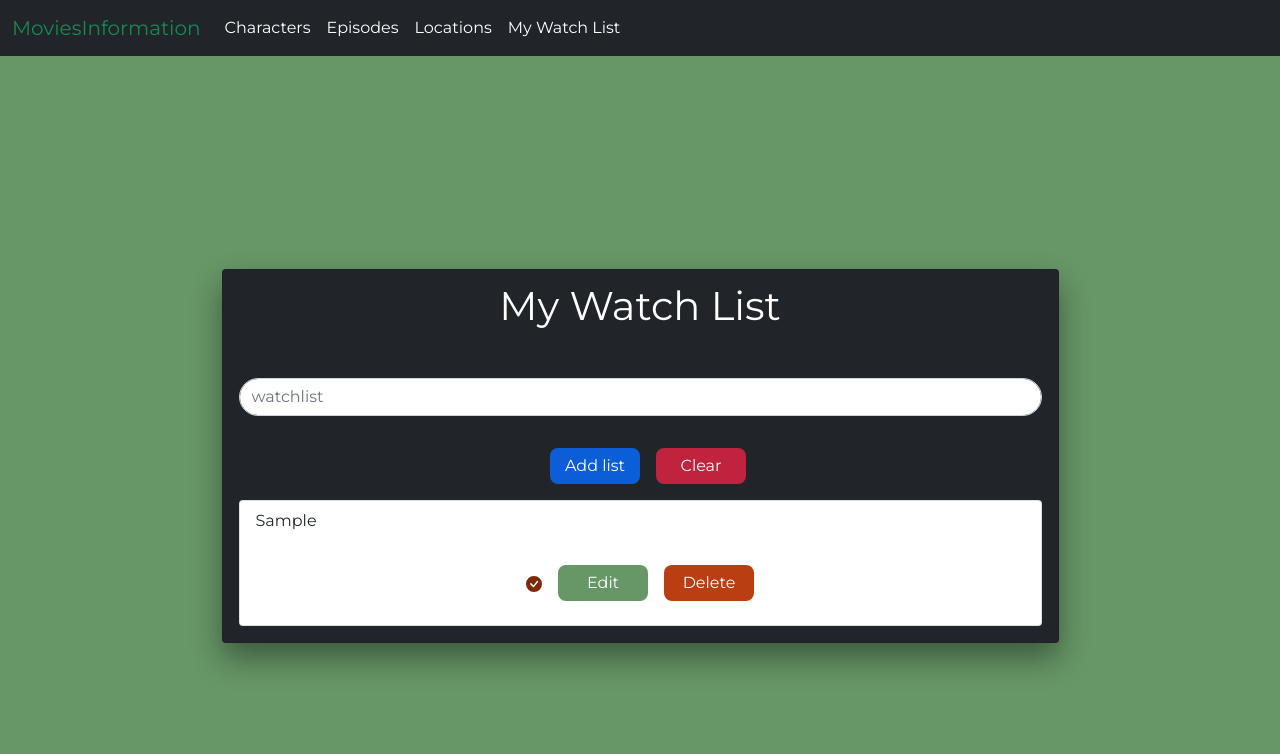
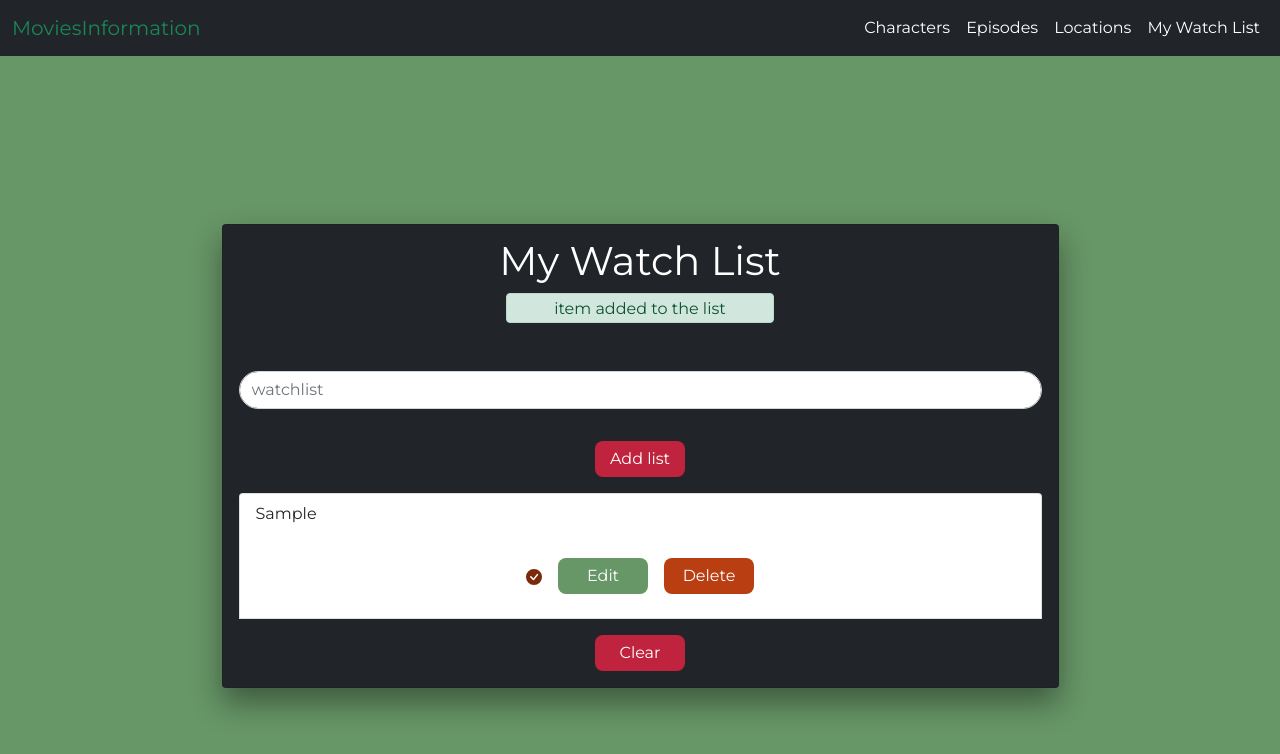
Before and after one commit to jydetone1/Watch-list-api, a React (Create React App) app: page /watchlist in a window 1280 px wide. Both pictures are taken after typing "Sample" into the empty fields and a click on the button "Add list". Shown: the top 754 px of the page. Built offline with nearby package versions, Linux system fonts and the light colour scheme.

Commit message:
alert functionality added

```diff
--- a/src/components/Search.js
+++ b/src/components/Search.js
@@ -1,9 +1,9 @@
 import React from 'react';
 import './Search.scss';
 
-export const Search = ({ setFilter }) => {
+export const Search = ({ setSearch }) => {
   const handleInput = (e) => {
-    setFilter(e.target.value);
+    setSearch(e.target.value);
   };
 
   return (
--- a/src/components/characters/Characters.js
+++ b/src/components/characters/Characters.js
@@ -7,7 +7,7 @@ import { Button } from 'react-bootstrap';
 const Characters = () => {
   const [characters, setCharacters] = useState([]);
   const [info, setInfo] = useState([]);
-  const [filter, setFilter] = useState('');
+  const [search, setSearch] = useState('');
 
   const history = useHistory();
   const initialUrl = 'https://rickandmortyapi.com/api/character';
@@ -29,22 +29,22 @@ const Characters = () => {
 
   useEffect(() => {
     movieCharacters(initialUrl);
-  }, [filter]);
+  }, [search]);
 
   return (
     <div>
       <div className='container my-5'>
-        <Search filter={filter} setFilter={setFilter} />
+        <Search setSearch={setSearch} />
         <div className='row'>
           {characters
             .filter((value) => {
-              if (filter === '') {
+              if (search === '') {
                 return value;
               } else if (
-                value.name.toLowerCase().includes(filter.toLowerCase()) ||
-                value.species.toLowerCase().includes(filter.toLowerCase()) ||
-                value.status.toLowerCase().includes(filter.toLowerCase()) ||
-                value.gender.toLowerCase().includes(filter.toLowerCase())
+                value.name.toLowerCase().includes(search.toLowerCase()) ||
+                value.species.toLowerCase().includes(search.toLowerCase()) ||
+                value.status.toLowerCase().includes(search.toLowerCase()) ||
+                value.gender.toLowerCase().includes(search.toLowerCase())
               ) {
                 return value;
               }
--- a/src/components/episodes/Episodes.js
+++ b/src/components/episodes/Episodes.js
@@ -5,7 +5,7 @@ import { Search } from '../Search';
 function Episodes() {
   const [episode, setEpisodes] = useState([]);
   const [info, setInfo] = useState([]);
-  const [filter, setFilter] = useState('');
+  const [search, setSearch] = useState('');
 
   const initialUrl = 'https://rickandmortyapi.com/api/episode';
 
@@ -26,12 +26,12 @@ function Episodes() {
 
   useEffect(() => {
     episodeList(initialUrl);
-  }, [filter]);
+  }, [search]);
 
   return (
     <div>
       <div className='my-5'>
-        <Search filter={filter} setFilter={setFilter} />
+        <Search setSearch={setSearch} />
         <div className='table-responsive'>
           <table className='table table-striped caption-top'>
             <caption className='text-center mt-2'>List of episodes</caption>
@@ -46,11 +46,11 @@ function Episodes() {
             <tbody>
               {episode
                 .filter((value) => {
-                  if (filter === '') {
+                  if (Search === '') {
                     return value;
                   } else if (
-                    value.name.toLowerCase().includes(filter.toLowerCase()) ||
-                    value.episode.toLowerCase().includes(filter.toLowerCase())
+                    value.name.toLowerCase().includes(search.toLowerCase()) ||
+                    value.episode.toLowerCase().includes(search.toLowerCase())
                   ) {
                     return value;
                   }
--- a/src/components/navigation/Header.js
+++ b/src/components/navigation/Header.js
@@ -23,7 +23,7 @@ const Header = () => {
               <span className='navbar-toggler-icon'></span>
             </button>
             <div className='collapse navbar-collapse' id='navbarNav'>
-              <ul className='navbar-nav'>
+              <ul className='navbar-nav ms-auto'>
                 <li className='nav-item'>
                   <Link to='/' className='nav-link'>
                     Characters
--- a/src/components/navigation/Header.scss
+++ b/src/components/navigation/Header.scss
@@ -2,4 +2,7 @@ header {
   .navbar-nav > li .nav-link {
     color: #ffffff !important;
   }
+  .nav-item .nav-link:hover {
+    color: rgb(56, 129, 56) !important;
+  }
 }
--- /dev/null
+++ b/src/components/watchlist/Alert.js
@@ -0,0 +1,21 @@
+import React, { useEffect, useContext } from 'react';
+import { WatchListContext } from '../../contexts/WatchListContext';
+
+const Alert = () => {
+  const { showAlert, alert, watchlists } = useContext(WatchListContext);
+  useEffect(() => {
+    const timeout = setTimeout(() => {
+      showAlert();
+    }, 3000);
+    return () => clearTimeout(timeout);
+  }, [watchlists]);
+  return (
+    <p
+      className={`alert alert-${alert.type} text-center d-block m-auto col-md-4`}
+    >
+      {alert.message}
+    </p>
+  );
+};
+
+export default Alert;
--- a/src/components/watchlist/Watch.js
+++ b/src/components/watchlist/Watch.js
@@ -20,14 +20,14 @@ const Watch = ({ watch }) => {
         <button
           onClick={() => findWatchList(watch.id)}
           type='submit'
-          className='btn btn-primary edit__btn m-3'
+          className='btn edit__btn m-3'
         >
           Edit
         </button>
         <button
           onClick={() => removeWatchList(watch.id)}
           type='submit'
-          className='btn btn-secondary delete__btn'
+          className='btn delete__btn'
         >
           Delete
         </button>
--- a/src/components/watchlist/Watch.scss
+++ b/src/components/watchlist/Watch.scss
@@ -13,6 +13,7 @@
   }
   .add__btn {
     background-color: rgb(192, 35, 61);
+    color: #ffffff;
     border-radius: 0.5rem;
     outline-color: none !important;
     box-shadow: none !important;
@@ -20,11 +21,12 @@
     width: 90px;
     &:hover {
       background-color: rgb(143, 29, 48);
+      color: #ffffff;
     }
   }
-
   .clear__btn {
     background-color: rgb(192, 35, 61);
+    color: #ffffff;
     border-radius: 0.5rem;
     outline-color: none !important;
     box-shadow: none !important;
@@ -32,10 +34,12 @@
     width: 90px;
     &:hover {
       background-color: rgb(143, 29, 48);
+      color: #ffffff;
     }
   }
   .edit__btn {
     background-color: rgb(103, 150, 103);
+    color: #ffffff;
     border-radius: 0.5rem;
     outline-color: none !important;
     box-shadow: none !important;
@@ -43,10 +47,12 @@
     width: 90px;
     &:hover {
       background-color: rgb(56, 129, 56);
+      color: #ffffff;
     }
   }
   .delete__btn {
     background-color: rgb(185, 62, 18);
+    color: #ffffff;
     border-radius: 0.5rem;
     outline-color: none !important;
     box-shadow: none !important;
@@ -54,6 +60,7 @@
     width: 90px;
     &:hover {
       background-color: rgb(124, 41, 10);
+      color: #ffffff;
     }
   }
   .icon__box {
@@ -64,4 +71,10 @@
     text-decoration: line-through;
     color: rgb(56, 129, 56);
   }
+  .alert {
+    margin-bottom: 1px;
+    height: 30px;
+    line-height: 30px;
+    padding: 0px 15px;
+  }
 }
--- a/src/components/watchlist/WatchForm.js
+++ b/src/components/watchlist/WatchForm.js
@@ -1,26 +1,24 @@
 import React, { useState, useContext, useEffect } from 'react';
 import { WatchListContext } from '../../contexts/WatchListContext';
 import WatchList from './WatchList';
+import Alert from './Alert';
 import './Watch.scss';
 
 const WatchForm = () => {
-  const { addWatchList, clearWatchList, editWatchList, editItem } =
+  const { addWatchList, editWatchList, showAlert, alert, editItem } =
     useContext(WatchListContext);
   const [title, setTitle] = useState('');
-  const [error, setError] = useState(null);
 
   const handleSubmit = (e) => {
     e.preventDefault();
-    if (title.length < 5) {
-      setError('Write watch list and at least 5 words is required!');
-      return false;
+    if (!title) {
+      showAlert(true, 'danger', 'please enter a value');
     } else if (!editItem) {
       addWatchList(title);
       setTitle('');
     } else {
       editWatchList(title, editItem.id, editItem.completed);
     }
-    setError(null);
   };
 
   const handleChange = (e) => {
@@ -45,6 +43,7 @@ const WatchForm = () => {
                 My Watch List
               </h6>
               <form onSubmit={handleSubmit}>
+                {alert.show && <Alert />}
                 <div className='mt-5'>
                   <input
                     type='text'
@@ -53,22 +52,10 @@ const WatchForm = () => {
                     value={title}
                     onChange={handleChange}
                   />
-                  {error && (
-                    <small className='form-text text-danger'>{error}</small>
-                  )}
                 </div>
                 <div className='mt-3 d-flex justify-content-center align-items-center'>
-                  <button
-                    type='submit'
-                    className='btn btn-primary add__btn m-3'
-                  >
+                  <button type='submit' className='btn add__btn m-3'>
                     {editItem ? 'Edit list' : 'Add list'}
-                  </button>
-                  <button
-                    onClick={clearWatchList}
-                    className='btn btn-secondary clear__btn'
-                  >
-                    Clear
                   </button>
                 </div>
               </form>
--- a/src/components/watchlist/WatchList.js
+++ b/src/components/watchlist/WatchList.js
@@ -3,7 +3,7 @@ import { WatchListContext } from '../../contexts/WatchListContext';
 import Watch from './Watch';
 
 const WatchList = () => {
-  const { watchlists } = useContext(WatchListContext);
+  const { watchlists, clearWatchList } = useContext(WatchListContext);
   return (
     <div>
       {watchlists.length ? (
@@ -11,6 +11,12 @@ const WatchList = () => {
           {watchlists.map((watch) => {
             return <Watch watch={watch} key={watch.id} />;
           })}
+          <button
+            onClick={clearWatchList}
+            className='btn clear__btn  mt-3 d-blocl m-auto'
+          >
+            Clear
+          </button>
         </ul>
       ) : (
         <span className='text-white d-flex justify-content-center'>
--- a/src/contexts/WatchListContext.js
+++ b/src/contexts/WatchListContext.js
@@ -8,20 +8,24 @@ const WatchListContextProvider = ({ children }) => {
 
   const [watchlists, setWatchLists] = useState(initialState);
   const [editItem, setEditItem] = useState(null);
+  const [alert, setAlert] = useState({ show: false, type: '', message: '' });
 
   useEffect(() => {
     localStorage.setItem('watchLists', JSON.stringify(watchlists));
   }, [watchlists]);
 
   const addWatchList = (title) => {
+    showAlert(true, 'success', 'item added to the list');
     setWatchLists([...watchlists, { title, id: uuidv4(), completed: false }]);
   };
 
   const removeWatchList = (id) => {
+    showAlert(true, 'danger', 'item removed');
     setWatchLists(watchlists.filter((watch) => watch.id !== id));
   };
 
   const clearWatchList = () => {
+    showAlert(true, 'danger', 'empty list');
     setWatchLists([]);
   };
 
@@ -36,6 +40,7 @@ const WatchListContextProvider = ({ children }) => {
     );
     setWatchLists(newWatchLists);
     setEditItem(null);
+    showAlert(true, 'success', 'value changed');
   };
 
   const watchCompleted = (watch) => {
@@ -48,6 +53,10 @@ const WatchListContextProvider = ({ children }) => {
       })
     );
   };
+
+  const showAlert = (show = false, type = '', message = '') => {
+    setAlert({ show, type, message });
+  };
   return (
     <WatchListContext.Provider
       value={{
@@ -58,6 +67,8 @@ const WatchListContextProvider = ({ children }) => {
         findWatchList,
         editWatchList,
         watchCompleted,
+        showAlert,
+        alert,
         editItem,
       }}
     >
```
Also changed, not shown: src/components/locations/Locations.js (+7 -7 lines).
